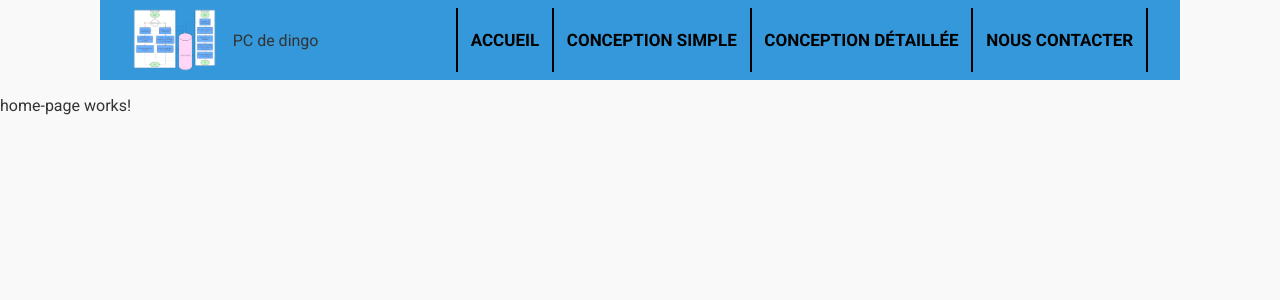
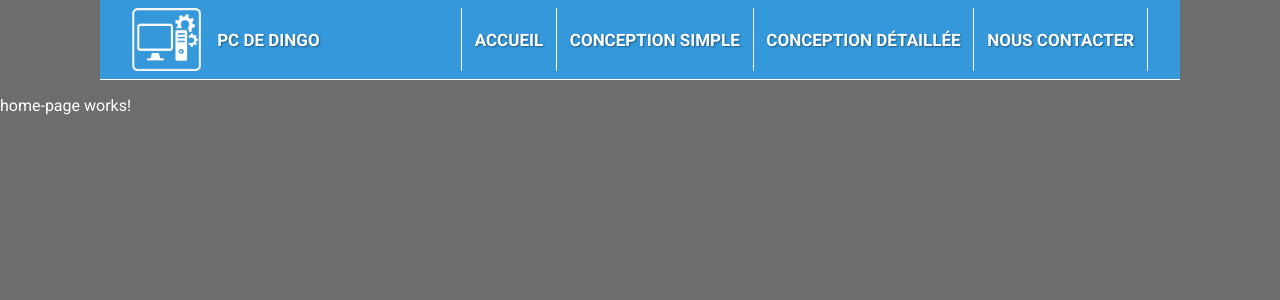
Before and after one commit to eric-lefebvre/angular_projet, an Angular app in the folder angular_projet/: page / in a window 1280 px wide. Shown: the top 300 px of the page. Built offline with nearby package versions, Linux system fonts and the light colour scheme.

Commit message:
Amélioration de la navbar

```diff
--- a/angular_projet/src/app/navbar/navbar.component.css
+++ b/angular_projet/src/app/navbar/navbar.component.css
@@ -15,6 +15,7 @@
     padding: .5rem 2rem .5rem 2rem;
     box-sizing: border-box;
     background-color: var(--primary-color);
+    border-bottom: 1px solid rgb(255, 255, 255);
 }
 
 .logo {
@@ -39,11 +40,11 @@
 }
 
 .navbar-items .nav-button {
-    border-left: 2px solid rgb(0, 0, 0);
+    border-left: 1px solid rgb(255, 255, 255);
 }
 
 .navbar-items .nav-button:last-child {
-    border-right: 2px solid rgb(0, 0, 0);
+    border-right: 1px solid rgb(255, 255, 255);
 }
 
 .nav-button {
@@ -53,11 +54,11 @@
     justify-content: center;
     height: 100%;
     padding: 0 .8rem;
-    color: rgb(0, 0, 0);
     cursor: pointer;
     transition: background-color 0.3s ease;
-  }
+}
 
   .nav-button:hover {
-    background-color: rgba(147, 147, 147, 0.2);
+    background-color: rgba(255, 255, 255, 0.1);
+    transform: translateY(-3px);
   }
--- a/angular_projet/src/app/navbar/navbar.component.html
+++ b/angular_projet/src/app/navbar/navbar.component.html
@@ -1,7 +1,7 @@
 <div class="container">
     <div class="navbar-container">
-        <div class="logo">
-            <img src="images/ok.png" alt="LogoImage">
+        <div class="logo titre1">
+            <img src="images/logo.png" alt="LogoImage">
             PC de dingo
         </div>
 
--- a/angular_projet/src/styles.css
+++ b/angular_projet/src/styles.css
@@ -3,16 +3,17 @@
     --font-size: 16px;
 }
 
-  body {
+body {
     font-family: 'Roboto', sans-serif;
     margin: 0;
     padding: 0;
-    background-color: #f9f9f9;
-    color: #333;
+    background-color: #6d6d6d;
+    color: #ffffff;
 }
 
 .titre1 {
     font-size: 17px !important;
     font-weight: 550 !important;
     text-transform: uppercase !important;
+    text-shadow: 1px 1px 2px rgba(0, 0, 0, 0.4) !important;
 }
```
Also changed, not shown: angular_projet/public/images/logo.png (added), angular_projet/public/images/ok.png (deleted).
